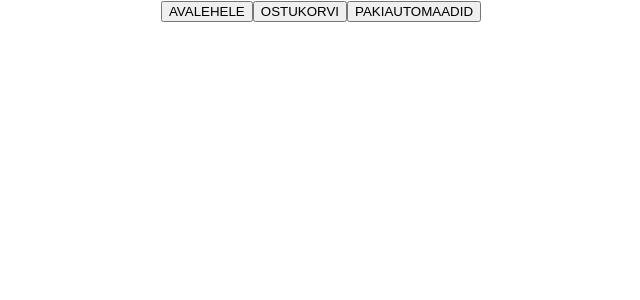
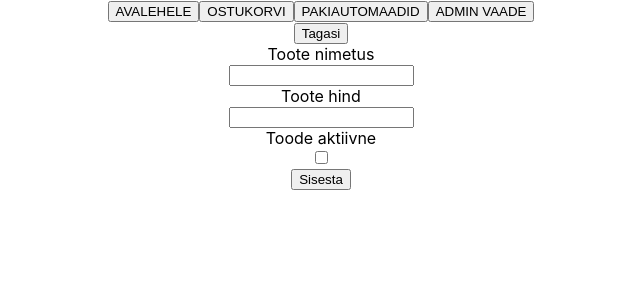
Before and after one commit to vahermihkel/React-01-2022, a React (Create React App) app in the folder my-app/: page /admin/lisa in a window 1280 px wide. Shown: the top 300 px of the page, without its empty margins (319-959 px from the left). Built offline with nearby package versions, Linux system fonts and the light colour scheme.

Commit message:
Administraatori lehed

```diff
--- a/my-app/src/App.css
+++ b/my-app/src/App.css
@@ -1,6 +1,11 @@
 /* .active button {
   background-color: #61dafb;
 } */
+
+a {
+  text-decoration: none;
+  color: black;
+}
 
 .toode img {
   height: 100px;
--- a/my-app/src/App.js
+++ b/my-app/src/App.js
@@ -4,6 +4,10 @@ import Kodu from './pages/Kodu';
 import Menüü from './components/Menüü';
 import Ostukorv from './pages/Ostukorv';
 import Pakiautomaadid from './components/Pakiautomaadid';
+import Admin from './pages/Admin';
+import LisaToode from './pages/LisaToode';
+import VaataTooteid from './pages/VaataTooteid';
+import ÜksikToode from './pages/ÜksikToode';
 
 // to="/" -- localhost:3000
 // to="/ostukorv" -- localhost:3000/ostukorv
@@ -16,6 +20,10 @@ function App() {
         <Route path="/" exact element={ <Kodu /> } />
         <Route path="/ostukorv" exact element={ <Ostukorv /> } />
         <Route path="/omniva" exact element={ <Pakiautomaadid /> } />
+        <Route path="/admin" exact element={ <Admin /> } />
+        <Route path="/admin/lisa" exact element={ <LisaToode /> } />
+        <Route path="/admin/tooted" exact element={ <VaataTooteid /> } />
+        <Route path="/toode/:tooteNimi" exact element={ <ÜksikToode /> } />
       </Routes>
     </div>
   );
--- a/my-app/src/components/Menüü.js
+++ b/my-app/src/components/Menüü.js
@@ -12,6 +12,9 @@ function Menüü() {
     <Link to="/omniva">
       <button className="menyy-nupp">PAKIAUTOMAADID</button>
     </Link>
+    <Link to="/admin">
+      <button className="menyy-nupp">ADMIN VAADE</button>
+    </Link>
   </div>);
 }
 
--- /dev/null
+++ b/my-app/src/pages/Admin.js
@@ -0,0 +1,15 @@
+import { Link } from 'react-router-dom';
+
+function Admin() {
+  return(
+  <div>
+    <Link to="/admin/lisa">
+      <button>Lisa uus toode</button>
+    </Link>
+    <Link to="/admin/tooted">
+      <button>Muuda/kustuta tooteid</button>
+    </Link>
+  </div>)
+}
+
+export default Admin;
--- a/my-app/src/pages/Kodu.js
+++ b/my-app/src/pages/Kodu.js
@@ -1,7 +1,6 @@
+import { Link } from 'react-router-dom';
 
 function Kodu() {
-
-
 
   function saaTooted() {
     return [{nimetus: "Coca Cola", hind: 1.5, kategooria: "coca", pilt: "https://www.selver.ee/img/800/800/resize/5/4/54490703.jpg"},
@@ -19,10 +18,13 @@ function Kodu() {
     <div>
       {saaTooted().map(toode =>
       <div key={toode.nimetus} className="toode">
-        <div>{toode.nimetus}</div>
-        <div>{toode.hind}</div>
-        <div>{toode.kategooria}</div>
-        <img src={toode.pilt} alt="" /><br />
+        {/* <Link to={`/toode/${toode.nimetus}`}></Link> */}
+        <Link to={"/toode/" + toode.nimetus.toLowerCase().replace(" ","-")}>
+          <div>{toode.nimetus}</div>
+          <div>{toode.hind}</div>
+          <div>{toode.kategooria}</div>
+          <img src={toode.pilt} alt="" /><br />
+        </Link>
         <button onClick={lisaOstukorvi}>Lisa ostukorvi</button><br /><br />
       </div>)}
     </div>
--- /dev/null
+++ b/my-app/src/pages/LisaToode.js
@@ -0,0 +1,38 @@
+import { Link } from 'react-router-dom';
+import { useRef } from 'react';
+
+function LisaToode() {
+  const nimetusRef = useRef();
+  const hindRef = useRef();
+  const aktiivneRef = useRef();
+
+  function sisestaUusToode() {
+    console.log("uus toode");
+    console.log(nimetusRef.current);
+    console.log(nimetusRef.current.value);
+    console.log(hindRef.current.value);
+    console.log(aktiivneRef.current.checked);
+    const toode = {
+      nimetus: nimetusRef.current.value,
+      hind: hindRef.current.value,
+      aktiivne: aktiivneRef.current.checked
+    }
+    console.log(toode);
+  }
+
+  return(
+  <div>
+    <Link to="/admin">
+      <button>Tagasi</button>
+    </Link><br />
+    <label>Toote nimetus</label><br />
+    <input ref={nimetusRef} type="text" /><br />
+    <label>Toote hind</label><br />
+    <input ref={hindRef} type="number" /><br />
+    <label htmlFor='aktiivne'>Toode aktiivne</label><br />
+    <input ref={aktiivneRef} id='aktiivne' type="checkbox" /><br />
+    <button onClick={sisestaUusToode}>Sisesta</button>
+  </div>)
+}
+
+export default LisaToode;
--- /dev/null
+++ b/my-app/src/pages/VaataTooteid.js
@@ -0,0 +1,43 @@
+import { Link } from 'react-router-dom';
+import { useState } from 'react';
+
+function VaataTooteid() {
+  const [tooted,uuendaTooted] = useState(saaTooted());
+
+  function saaTooted() {
+    return [{nimetus: "Coca Cola", hind: 1.5, kategooria: "coca", pilt: "https://www.selver.ee/img/800/800/resize/5/4/54490703.jpg"},
+    {nimetus: "Fanta", hind: 1, kategooria: "coca", pilt: ""},
+    {nimetus: "Sprite", hind: 1, kategooria: "coca", pilt: ""},
+    {nimetus: 'Vitamin well', hind: 2, kategooria: "water", pilt: "https://www.vitaminwell.com/wp-content/uploads/2019/01/EXP_VW_CELEBRATE_Ltd_1.14-219x884.png"},
+    {nimetus: "Vichy", hind: 1.5, kategooria: "water", pilt: "https://saku.ee/media/18809/ee_vichy-vitamin-sport.png"}];
+  }
+
+  function kustutaToode(kustutamiselToode) {
+    console.log("töötab nupuvajutus");
+    console.log(kustutamiselToode);
+    let toodeteMassiiv = tooted.slice();
+    const index = toodeteMassiiv.indexOf(kustutamiselToode);
+    toodeteMassiiv.splice(index,1);
+    uuendaTooted(toodeteMassiiv);
+  }
+
+  return(
+  <div>
+    <Link to="/admin">
+      <button>Tagasi</button>
+    </Link>
+    <div>
+      {tooted.map(toode =>
+      <div key={toode.nimetus} className="toode">
+        <div>{toode.nimetus}</div>
+        <div>{toode.hind}</div>
+        <div>{toode.kategooria}</div>
+        <img src={toode.pilt} alt="" /><br />
+        <button onClick={() => kustutaToode(toode)}>Kustuta</button>
+        <button>Muuda</button><br /><br />
+      </div>)}
+    </div>
+  </div>)
+}
+
+export default VaataTooteid;
--- /dev/null
+++ b/my-app/src/pages/ÜksikToode.js
@@ -0,0 +1,37 @@
+
+function ÜksikToode() {
+  // .splice() - MASSIIV/LIST/ARRAY kustutamiseks (+ lisamiseks mingile kindlale indeksile)
+  // .slice() - MASSIIV/LIST/ARRAY massiivist koopia tegemiseks (mälukohtade kaotamiseks)
+  // .split() - STRING/SÕNA sõnalise muutuja tükeldamiseks mis teeb sellest massiivi
+
+  // "Elas metsas mutionu, keset kuuski".split(" ") ----
+  // ["Elas", "metsas","mutionu,","keset","kuuski"]
+
+  // "Elas metsas mutionu, keset kuuski".split("a") ----
+  // ["El","s mets","s mutionu, keset kuuski"]
+
+  console.log(window.location.href.split("toode/"));
+  console.log(window.location.href.split("toode/")[1]);
+  const tooteNimetus = window.location.href.split("toode/")[1];
+
+  const toode = saaTooted().find(element =>
+    element.nimetus.toLowerCase().replace(" ","-") === tooteNimetus);
+  console.log(toode);
+
+  function saaTooted() {
+    return [{nimetus: "Coca Cola", hind: 1.5, kategooria: "coca", pilt: "https://www.selver.ee/img/800/800/resize/5/4/54490703.jpg"},
+    {nimetus: "Fanta", hind: 1, kategooria: "coca", pilt: ""},
+    {nimetus: "Sprite", hind: 1, kategooria: "coca", pilt: ""},
+    {nimetus: "Vitamin well", hind: 2, kategooria: "water", pilt: "https://www.vitaminwell.com/wp-content/uploads/2019/01/EXP_VW_CELEBRATE_Ltd_1.14-219x884.png"},
+    {nimetus: "Vichy", hind: 1.5, kategooria: "water", pilt: "https://saku.ee/media/18809/ee_vichy-vitamin-sport.png"}];
+  }
+
+  return(<div>
+    <div>Nimetus: {toode.nimetus}</div>
+    <div>Hind: {toode.hind}</div>
+    <div>Kategooria: {toode.kategooria}</div>
+    <img src={toode.pilt} alt="" />
+  </div>)
+}
+
+export default ÜksikToode;
```
